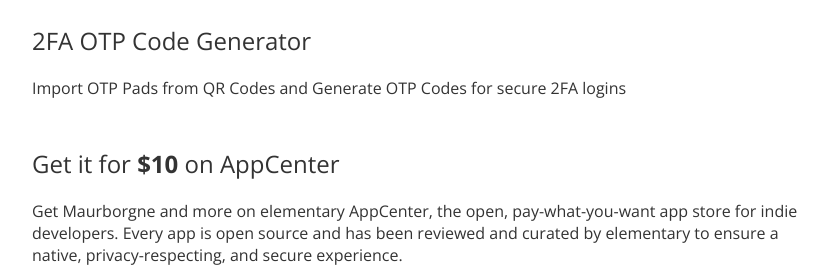
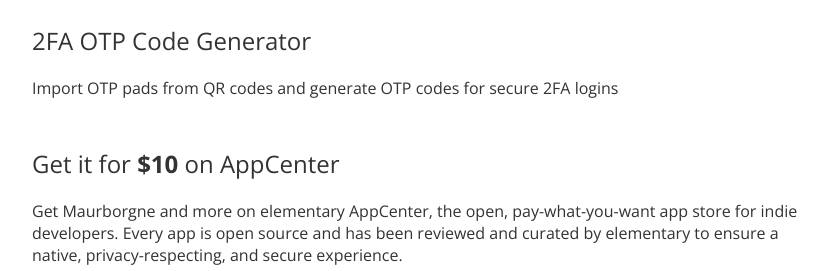
Before and after one commit to elementary/appcenter-web, a Jekyll site: the page built from _apps/io.github.jhaygood86.mauborgne.md, in a window 1280 px wide, cut to the strip 452-723 px from the top of the page. Shown: the whole strip, without its empty margins (208-1036 px from the left). Built offline with Jekyll 4.4.1, drawn with Linux system fonts in a browser that asks for light colours; nearby versions of some CDN libraries.

Commit message:
Automatic update of data

```diff
--- a/_apps/io.github.jhaygood86.mauborgne.md
+++ b/_apps/io.github.jhaygood86.mauborgne.md
@@ -21,4 +21,4 @@ releases:
 redirect_from: /io.github.jhaygood86.mauborgne.desktop/
 ---
 
-<p>Import OTP Pads from QR Codes and Generate OTP Codes for secure 2FA logins</p>
+<p>Import OTP pads from QR codes and generate OTP codes for secure 2FA logins</p>
```
